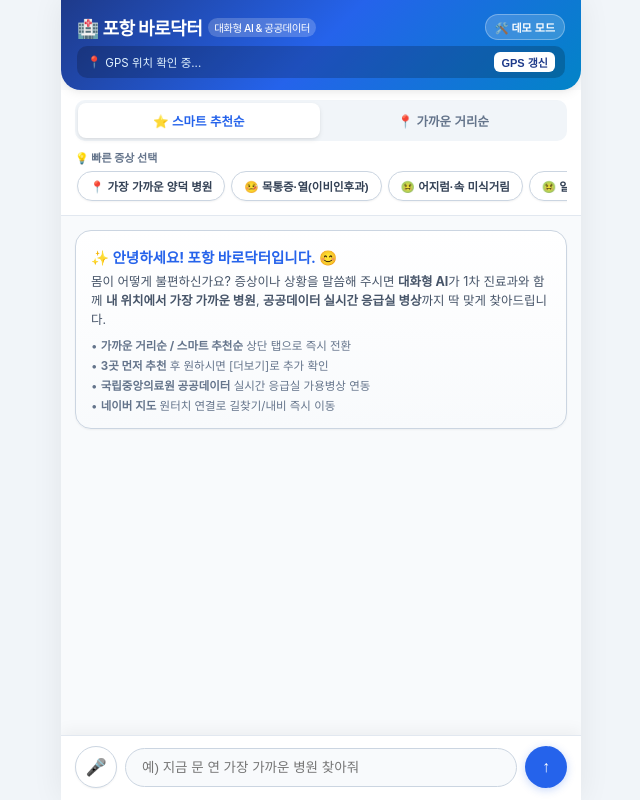
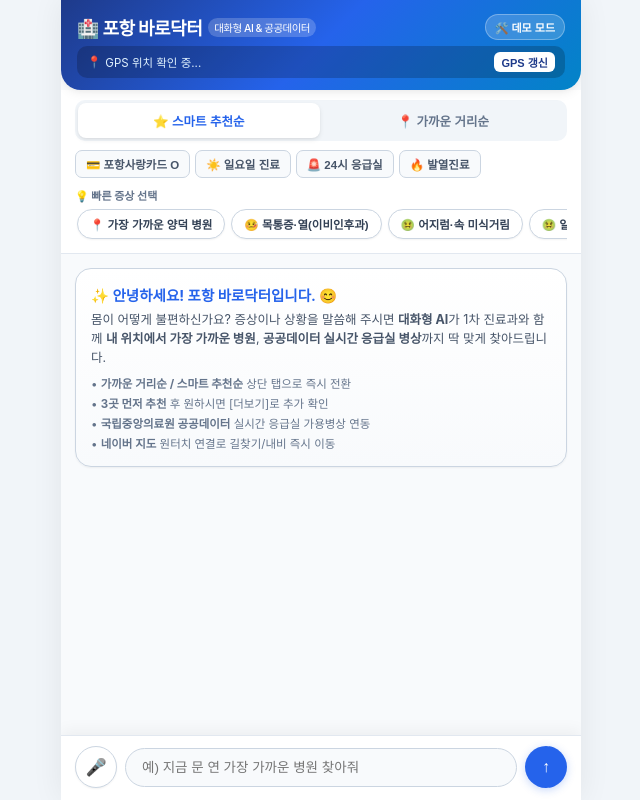
Before and after one commit to wnstjd343442/pohang-barodoctor, a Flask app: page / in a window 1280 px wide. Shown: the whole page, without its empty margins (319-959 px from the left). Run offline with Flask 3, Linux system fonts and the light colour scheme; some web fonts are replaced.

Commit message:
fix: strictly filter out irrelevant departments (e.g. no dermatology for stomach ache), add quick filter bar, and surface transparent API status

```diff
--- a/app.py
+++ b/app.py
@@ -386,6 +386,7 @@ def rank_and_filter_hospitals(hospitals, analysis, user_lat=None, user_lng=None,
     is_sunday = analysis["is_sunday"]
     is_night = analysis["is_night"]
     target_district = analysis["target_district"]
+    is_medical = analysis.get("is_medical_symptom", False)
 
     scored_list = []
 
@@ -398,29 +399,34 @@ def rank_and_filter_hospitals(hospitals, analysis, user_lat=None, user_lng=None,
         h_depts = set(h.get("departments", []))
 
         common_primary = h_depts.intersection(primary_depts)
+        common_alt = h_depts.intersection(alt_depts)
+        is_er = bool(h.get("is_emergency"))
+
+        # 의학적 증상이 명시된 경우 관련 없는 진료과(예: 배 아픈데 피부과)는 원천 배제!
+        if is_medical and not common_primary and not common_alt and not is_er:
+            continue
+
         if common_primary:
             score += 50
             match_reasons.append(f"1차 추천: {', '.join(common_primary)}")
+        elif common_alt:
+            score += 35
+            match_reasons.append(f"대안 진료: {', '.join(common_alt)}")
+        elif is_er:
+            score += 30
+            match_reasons.append("24시간 응급진료")
         else:
-            common_alt = h_depts.intersection(alt_depts)
-            if common_alt:
-                score += 35
-                match_reasons.append(f"대안 진료: {', '.join(common_alt)}")
-            elif h.get("is_emergency"):
-                score += 30
-                match_reasons.append("24시간 응급진료")
-            else:
-                score += 5
+            score += 5
 
         if is_sunday:
-            if h.get("sunday_open") or h.get("is_emergency"):
+            if h.get("sunday_open") or is_er:
                 score += 40
                 match_reasons.append("일요일 진료 가능")
             else:
                 score -= 35
 
         if is_night:
-            if h.get("night_open") or h.get("is_emergency"):
+            if h.get("night_open") or is_er:
                 score += 35
                 match_reasons.append("야간/24시간 운영")
             else:
@@ -485,7 +491,7 @@ def generate_gemini_conversational_reply(user_message, analysis, top_hospitals):
     """Gemini 3.6 Flash를 활용해 실제 따뜻하고 전문적인 의료 대화 답변 생성 (할루시네이션 방지 엄격 적용)"""
     client = get_gemini_client()
     if not client:
-        return None
+        return None, "Gemini API 키가 설정되지 않았습니다."
 
     if analysis.get("category_key") == "non_medical":
         prompt = f"""너는 포항 시민과 학생들을 위한 친절한 AI 의료 안내 비서 "포항 바로닥터"야.
@@ -493,9 +499,9 @@ def generate_gemini_conversational_reply(user_message, analysis, top_hospitals):
 의학적 진단 없이, 친절하고 부드럽게 인사하며 "어디가 아프시거나 불편하신 곳이 있으신가요? 증상(예: 장염, 감기, 어지럼증)이나 원하시는 병원을 말씀해 주시면 빠르게 안내해 드릴게요! 😊"라고 1~2문장으로 상냥하게 응답해줘."""
         try:
             res = client.models.generate_content(model="gemini-3.6-flash", contents=prompt)
-            return (res.text or "").strip()
-        except Exception:
-            return "안녕하세요! 포항 바로닥터입니다. 😊 어디가 아프시거나 불편하신가요? 증상이나 원하시는 진료과를 말씀해 주시면 포항에서 가장 적합한 병원을 찾아드릴게요!"
+            return (res.text or "").strip(), None
+        except Exception as e:
+            return "안녕하세요! 포항 바로닥터입니다. 😊 어디가 아프시거나 불편하신가요? 증상이나 원하시는 진료과를 말씀해 주시면 포항에서 가장 적합한 병원을 찾아드릴게요!", None
 
     hospital_summary = []
     for h in top_hospitals[:4]:
@@ -503,7 +509,7 @@ def generate_gemini_conversational_reply(user_message, analysis, top_hospitals):
         er_live = f"[실시간 응급병상: {h['live_public_data']['available_beds']}석]" if h.get("live_public_data") else ""
         hospital_summary.append(f"- {h['name']} ({h['district']}{dist_str}): {h.get('hours_summary', '')} {er_live} 특징: {', '.join(h.get('features', [])[:2])}")
 
-    hosp_text = "\n".join(hospital_summary)
+    hosp_text = "\n".join(hospital_summary) if hospital_summary else "진료 가능 병원"
 
     prompt = f"""너는 포항 시민과 한동대학교/양덕동 학생들을 위한 친절하고 전문적인 AI 의료 안내 비서 "포항 바로닥터"야.
 
@@ -529,20 +535,15 @@ def generate_gemini_conversational_reply(user_message, analysis, top_hospitals):
             model="gemini-3.6-flash",
             contents=prompt
         )
-        return (res.text or "").strip()
+        return (res.text or "").strip(), None
     except Exception as e:
+        err_str = str(e)
+        if "429" in err_str or "RESOURCE_EXHAUSTED" in err_str:
+            err_msg = "⚠️ Gemini API 무료 사용량(분당 20회) 한도에 일시적으로 도달했습니다. (약 20초 후 자동 복구됩니다)"
+        else:
+            err_msg = f"⚠️ Gemini API 오류: {err_str[:80]}"
         print("Gemini generate error:", e)
-        return None
-
-    try:
-        res = client.models.generate_content(
-            model="gemini-3.6-flash",
-            contents=prompt
-        )
-        return (res.text or "").strip()
-    except Exception as e:
-        print("Gemini generate error:", e)
-        return None
+        return None, err_msg
 
 @app.route("/")
 @app.route("/api/index.py")
@@ -575,16 +576,16 @@ def api_chat():
     top_hospitals = recommended[:15]
 
     # 실제 Gemini 3.6 Flash 대화형 응답 생성 시도
-    ai_reply = generate_gemini_conversational_reply(message, analysis, top_hospitals)
+    ai_reply, ai_error = generate_gemini_conversational_reply(message, analysis, top_hospitals)
 
     if not ai_reply:
-        # Fallback heuristic
         primary_str = ", ".join(analysis["primary_depts"])
         alt_str = ", ".join(analysis["alt_depts"])
         loc_guide = f" (📍 내 위치 기준 {('거리순' if sort_by == 'distance' else '스마트 추천순')} 정렬)" if user_lat else ""
+        err_banner = f"{ai_error}\n\n" if ai_error else ""
         reply_lines = [
-            f"🔍 **증상 분석**: [{analysis['category_title']}]",
-            f"👉 **추천 진료과**: 1순위 `{primary_str}` (대안: `{alt_str}`)",
+            f"{err_banner}🔍 **증상 분석**: [{analysis['category_title']}]",
+            f"👉 **추천 진료과**: 1순위 `{primary_str}`" + (f" (대안: `{alt_str}`)" if alt_str else ""),
             f"📅 **진료 기준**: {analysis['target_date_str']}" + loc_guide,
             "",
             analysis["advice"]
@@ -599,7 +600,7 @@ def api_chat():
         "total_matched": len(recommended),
         "user_has_location": bool(user_lat and user_lng),
         "public_data_active": True,
-        "is_ai_generated": bool(ai_reply)
+        "is_ai_generated": bool(not ai_error and ai_reply)
     })
 
 @app.route("/api/hospitals", methods=["GET"])
--- a/templates/index.html
+++ b/templates/index.html
@@ -203,6 +203,43 @@
     color: var(--primary);
     box-shadow: 0 2px 5px rgba(0, 0, 0, 0.08), 0 1px 2px rgba(0, 0, 0, 0.04);
     font-weight: 800;
+  }
+
+  .filter-toggles-wrap {
+    display: flex;
+    gap: 5px;
+    overflow-x: auto;
+    scrollbar-width: none;
+    -webkit-overflow-scrolling: touch;
+    padding: 1px 0;
+  }
+  .filter-toggles-wrap::-webkit-scrollbar { display: none; }
+
+  .filter-toggle-btn {
+    white-space: nowrap;
+    border: 1px solid #cbd5e1;
+    background: #f8fafc;
+    color: #475569;
+    font-size: 11.5px;
+    font-weight: 700;
+    padding: 5px 10px;
+    border-radius: 7px;
+    cursor: pointer;
+    transition: all 0.15s ease;
+    flex-shrink: 0;
+    display: inline-flex;
+    align-items: center;
+    gap: 3px;
+  }
+  .filter-toggle-btn:hover {
+    background: #f1f5f9;
+    border-color: #94a3b8;
+  }
+  .filter-toggle-btn.active {
+    background: #0f172a;
+    border-color: #0f172a;
+    color: #ffffff;
+    box-shadow: 0 1px 3px rgba(0, 0, 0, 0.15);
   }
 
   .quick-chips-section {
@@ -894,6 +931,14 @@
     <div class="segmented-sort-bar">
       <button class="sort-tab active" id="sortRecommendBtn" data-sort="recommend">⭐ 스마트 추천순</button>
       <button class="sort-tab" id="sortDistanceBtn" data-sort="distance">📍 가까운 거리순</button>
+    </div>
+
+    <!-- Quick Filter Toggles -->
+    <div class="filter-toggles-wrap">
+      <button class="filter-toggle-btn" id="filterPosakaBtn" data-filter="posaka">💳 포항사랑카드 O</button>
+      <button class="filter-toggle-btn" id="filterSundayBtn" data-filter="sunday">☀️ 일요일 진료</button>
+      <button class="filter-toggle-btn" id="filterErBtn" data-filter="er">🚨 24시 응급실</button>
+      <button class="filter-toggle-btn" id="filterFeverBtn" data-filter="fever">🔥 발열진료</button>
     </div>
 
     <div class="quick-chips-section">
@@ -1074,6 +1119,31 @@
     }
   });
 
+  const activeFilters = {
+    posaka: false,
+    sunday: false,
+    er: false,
+    fever: false
+  };
+
+  document.querySelectorAll('.filter-toggle-btn').forEach(btn => {
+    btn.addEventListener('click', () => {
+      const filterKey = btn.dataset.filter;
+      activeFilters[filterKey] = !activeFilters[filterKey];
+      btn.classList.toggle('active', activeFilters[filterKey]);
+
+      if (activeFilters[filterKey]) {
+        showToast(`🔍 ${btn.textContent.trim()} 필터가 적용되었습니다.`);
+      } else {
+        showToast(`필터가 해제되었습니다.`);
+      }
+
+      if (lastResultData && lastResultData.hospitals && lastResultData.hospitals.length > 0) {
+        updateCurrentCardsDisplay(lastResultData);
+      }
+    });
+  });
+
   function showToast(msg) {
     toastEl.textContent = msg;
     toastEl.classList.add('show');
@@ -1285,11 +1355,26 @@
   function updateCurrentCardsDisplay(data) {
     if (!data || !lastResultListRow) return;
 
-    allHospitals = (data.hospitals || []).slice();
+    const sourceHospitals = (data.hospitals || []).slice();
+
+    // 활성화된 필터 조건 적용
+    allHospitals = sourceHospitals.filter(h => {
+      if (activeFilters.posaka && h.posaka !== 'O') return false;
+      if (activeFilters.sunday && !(h.sunday_open || h.is_emergency)) return false;
+      if (activeFilters.er && !h.is_emergency) return false;
+      if (activeFilters.fever && h.fever_status !== 'possible') return false;
+      return true;
+    });
+
     visibleCount = Math.min(3, allHospitals.length);
 
     if (allHospitals.length === 0) {
-      lastResultListRow.innerHTML = '';
+      lastResultListRow.innerHTML = `
+        <div class="result-container" style="padding: 18px; text-align: center; color: #64748b; font-size: 13px; background:#f8fafc; border-radius:12px; border:1px dashed #cbd5e1;">
+          선택하신 필터 조건에 해당하는 병원이 없습니다.<br/>
+          <span style="font-size:11.5px; color:#94a3b8;">(필터 버튼을 다시 눌러 해제해 보세요)</span>
+        </div>
+      `;
       return;
     }
 
@@ -1303,6 +1388,10 @@
 
     lastResultListRow.innerHTML = `
       <div class="result-container">
+        <div style="font-size:11.5px; font-weight:700; color:#64748b; margin-bottom:6px; display:flex; justify-content:space-between; align-items:center;">
+          <span>📋 진료 가능 병원 (${allHospitals.length}곳)</span>
+          <span style="color:var(--primary);">${currentSortBy === 'distance' ? '📍 가까운 거리순' : '⭐ 추천순'}</span>
+        </div>
         <div class="hospital-cards-list">
           ${initialCardsHtml}
         </div>
```
